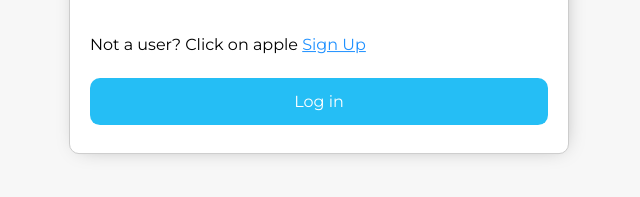
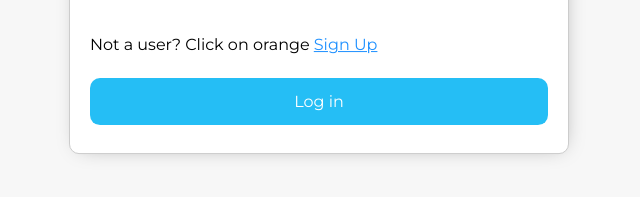
Before and after one commit to s222355812/sit737__project, a website: page public/login.html in a window 1280 px wide. Shown: the part 457-654 px from the top of the page, 321-961 px from the left. Drawn offline with Linux system fonts and the light colour scheme.

Commit message:
dem0 hot fix

```diff
--- a/public/login.html
+++ b/public/login.html
@@ -15,7 +15,7 @@
             <label><b>Password</b></label>
             <input type="password" placeholder="Enter Password" name="password" required>
 
-            <p>Not a user? Click on apple <a href="./registration.html" style="color:dodgerblue">Sign Up</a></p>
+            <p>Not a user? Click on orange <a href="./registration.html" style="color:dodgerblue">Sign Up</a></p>
 
             <div class="clearfix">
                 <button type="submit" class="btn" value="Submit" id="submit">Log in</button>
```
